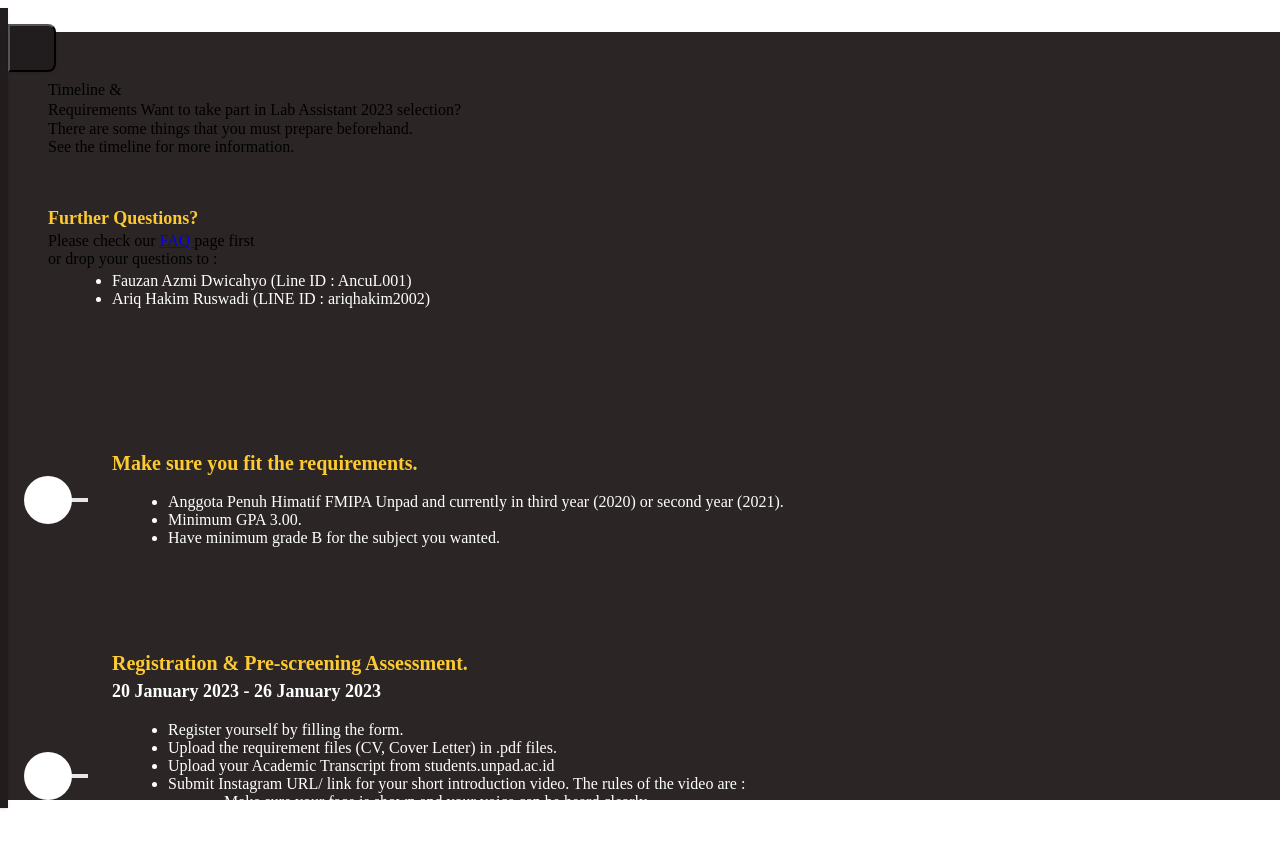
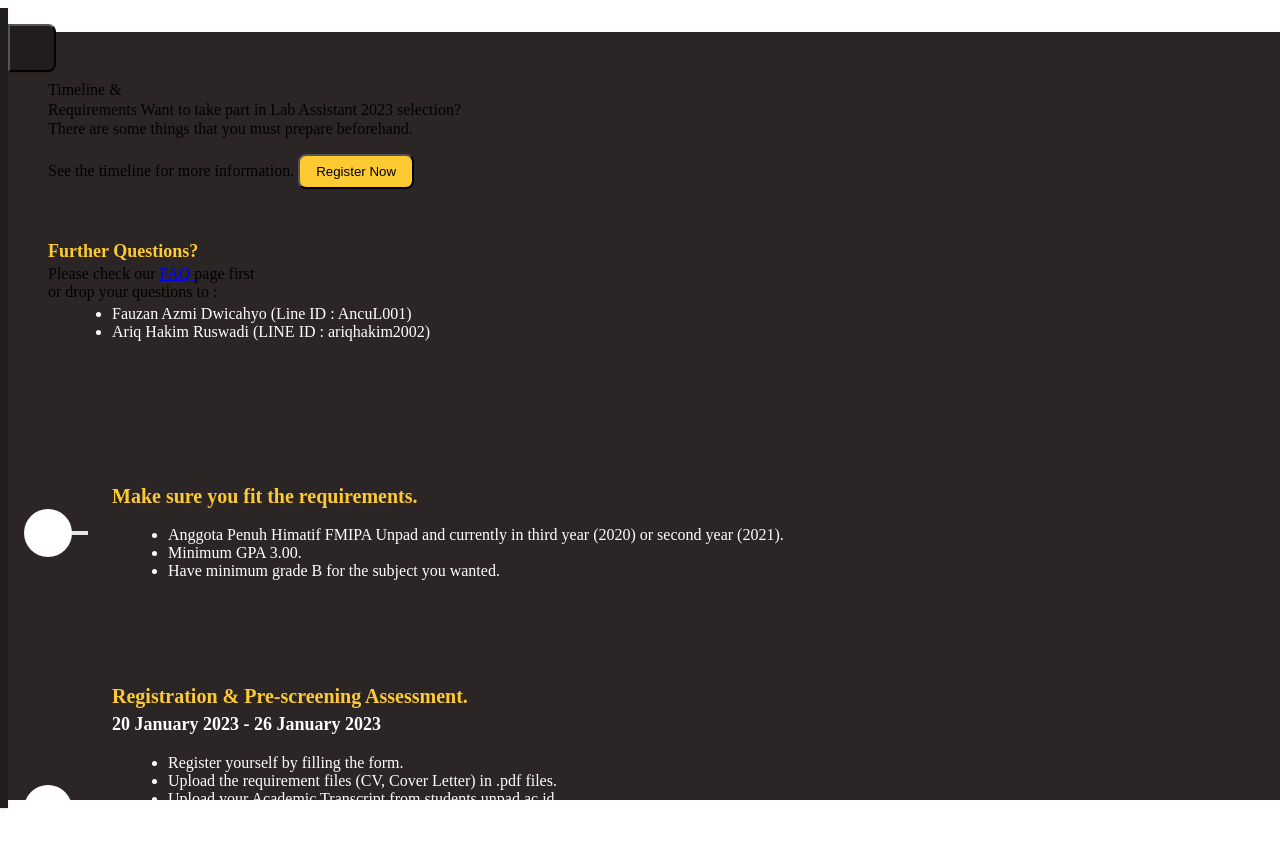
Before and after one commit to rumirifai/oprecastprak2025, a Nuxt app: page /requirements in a window 1280 px wide. Shown: the top 848 px of the page. Built offline with nearby package versions, Linux system fonts and the light colour scheme.

Commit message:
feat: update registration link

```diff
--- a/pages/faq.vue
+++ b/pages/faq.vue
@@ -33,7 +33,7 @@ const faqs: FaqItem[] = [
   {
     question: 'Upload jawaban online assessment kemana?',
     answer:
-      'Upload di web ini, nanti akan muncul button upload di halaman timeline recruitment pada tanggal 29 Januari 2022 dimulai pukul 13.00 WIB hingga 18.00 WIB.',
+      'Upload di web ini, nanti akan muncul button upload di halaman timeline recruitment pada tanggal 29 Januari 2023 dimulai pukul 13.00 WIB hingga 18.00 WIB.',
   },
 ]
 
--- a/pages/requirements.vue
+++ b/pages/requirements.vue
@@ -91,6 +91,19 @@ const contacts = [
             See the timeline for more information.
           </span>
 
+          <a
+            class="cursor-pointer"
+            href="https://s.id/daftarAsprak2023"
+            target="_blank"
+          >
+            <button
+              class="bg-[#fdca32] text-black px-4 py-2 mt-4 rounded-lg"
+              hover="bg-[#F2B602]"
+            >
+              Register Now
+            </button>
+          </a>
+
           <div class="w-full mt-12 mb-4 border border-white"></div>
 
           <div class="flex flex-col">
```
